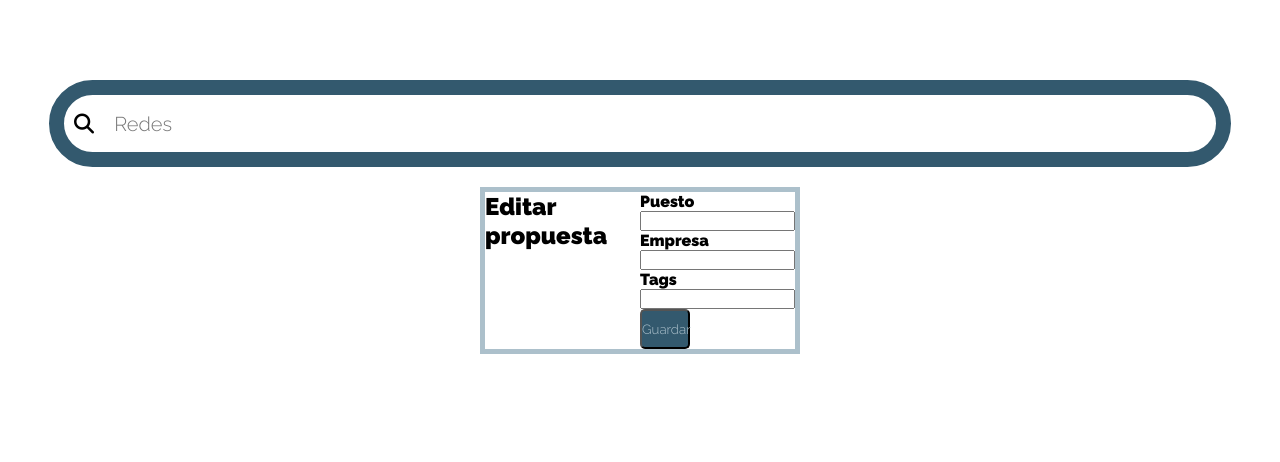
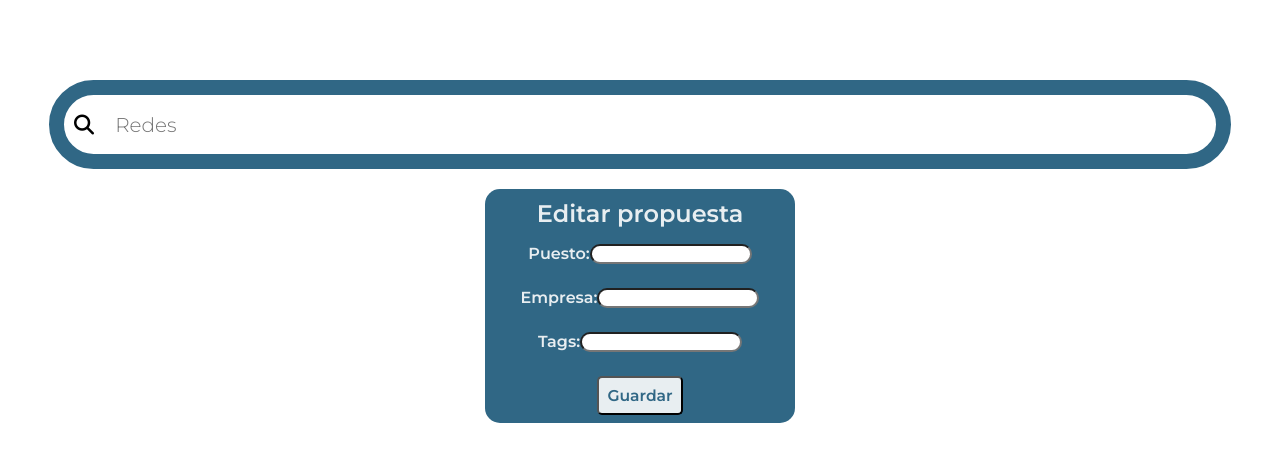
Before and after one commit to macudominguez/jobFinder, a plain HTML site: page index.html in a window 1280 px wide. Drawn offline with Linux system fonts and the light colour scheme.

Commit message:
Cambios varios

```diff
--- a/index.html
+++ b/index.html
@@ -21,20 +21,20 @@
             <div class="card">
                 <h2>Editar propuesta</h2>
                 <div>
-                    <div>
-                        <h4>Puesto</h4>
-                        <input type="text" name="" id="">
+                    <div class="card-input">
+                        <h4>Puesto:</h4>
+                        <input type="text" class="input-card" name="" id="">
                     </div>
-                    <div>
-                        <h4>Empresa</h4>
-                        <input type="text" name="" id="">
+                    <div class="card-input">
+                        <h4>Empresa:</h4>
+                        <input type="text" class="input-card" name="" id="">
                     </div>
-                    <div>
-                        <h4>Tags</h4>
-                        <input type="text" name="" id="">
+                    <div class="card-input">
+                        <h4>Tags:</h4>
+                        <input type="text" class="input-card" name="" id="">
                     </div>
                     <button>
-                        Guardar
+                        <h3> Guardar</h3>
                     </button>
                 </div>
             </div>
--- a/sass/components/_buttons.scss
+++ b/sass/components/_buttons.scss
@@ -1,7 +1,6 @@
 button{
-    background-color:$color-secondary;
-    color:$color-primary;
+    background-color:$color-primary;
+    color:$color-secondary;
     border-radius: 5px;
-    height: 40px;
-    width: 50px;
+    @include marginPadding
 }
--- a/sass/components/_card.scss
+++ b/sass/components/_card.scss
@@ -3,8 +3,18 @@
     margin: 20px;
 }
 .card{
-    @include center-element ;
     width: 25% ;
     height: 25%;
-    border: $color-primary 5px solid;
+    background-color: $color-secondary;
+    color: $color-primary;
+    border-radius: 15px;
+    text-align: center;
+    padding-top: 10px;
 }
+.card-input{
+    @include center-element;
+    @include marginPadding;
+}
+.input-card{
+    border-radius: 15px;
+}
--- a/sass/layout/_forms.scss
+++ b/sass/layout/_forms.scss
@@ -8,14 +8,13 @@
     width: 90%;
 }
 .input-buscador{
+    @include marginPadding;
     border:transparent 1px solid;
     border-radius: 40px;
-    margin:5px;
     height: 25px;
-    padding: 10px;
-    font-size: 20px ;
     width: 90%;
     outline-color: $color-secondary;
+    font-size: 20px ;
 }
 .fa-search{
     margin-left:10px;
--- a/sass/pages/_home.scss
+++ b/sass/pages/_home.scss
@@ -1,8 +1,8 @@
-@import url('https://fonts.googleapis.com/css2?family=Outfit:wght@300;400;600&family=Raleway:ital,wght@0,300;0,900;1,400&display=swap');
+@import url('https://fonts.googleapis.com/css2?family=Montserrat:wght@200;300;600&family=Outfit:wght@300;400;600&family=Raleway:ital,wght@0,300;0,900;1,400&display=swap');
 *{
     margin: 0;
     padding: 0;
-    font-family: 'Raleway', sans-serif;
+    font-family: 'Montserrat', sans-serif;
 }
 .container{
     margin-top: 5rem;
--- a/sass/utils/_functions.scss
+++ b/sass/utils/_functions.scss
@@ -2,3 +2,8 @@
     display: flex;
     justify-content: center;
 }
+
+@mixin marginPadding {
+    margin: 8px;
+    padding: 8px;
+}
--- a/sass/utils/_variables.scss
+++ b/sass/utils/_variables.scss
@@ -1,2 +1,2 @@
-$color-primary:#ACC0CB ;
-$color-secondary:#33596E;
+$color-primary:#e8eef1 ;
+$color-secondary:#306785;
```
Also changed, not shown: script.js (+46 -0 lines), style.css, 1 other file.
